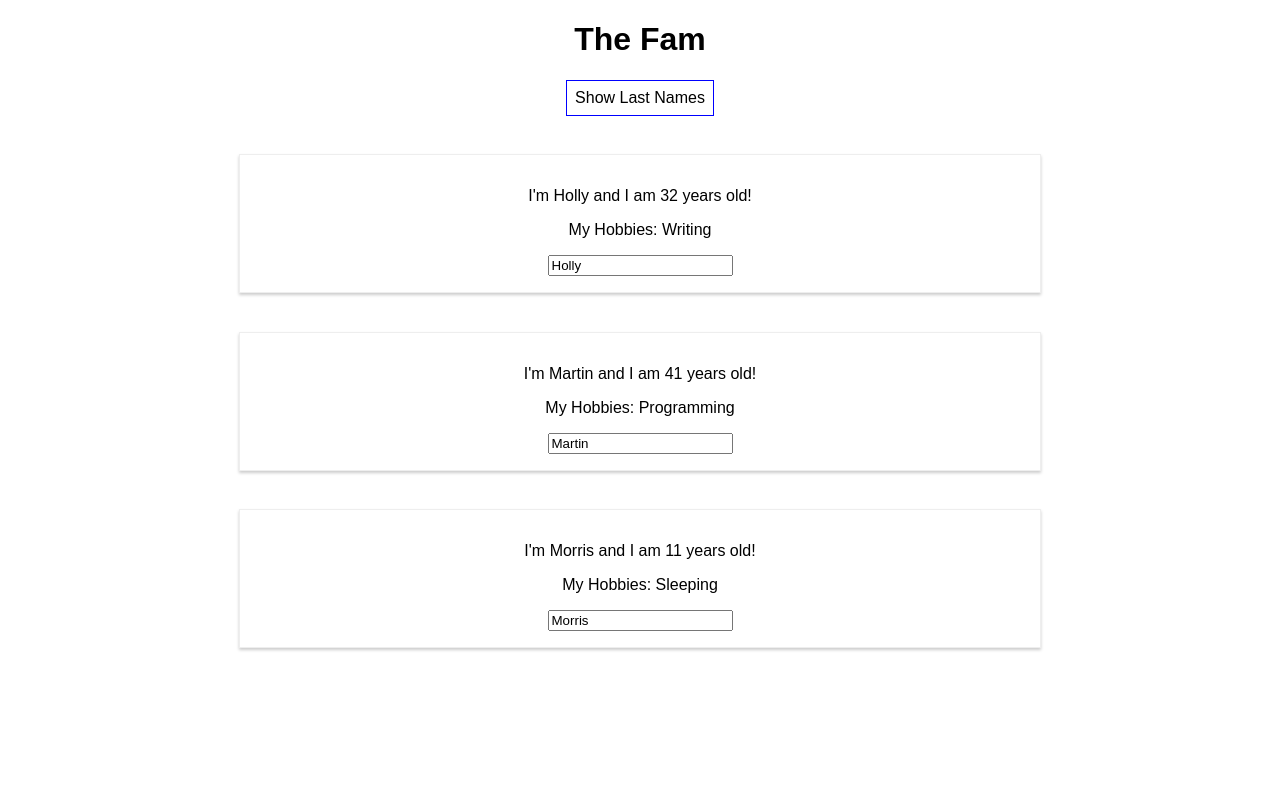
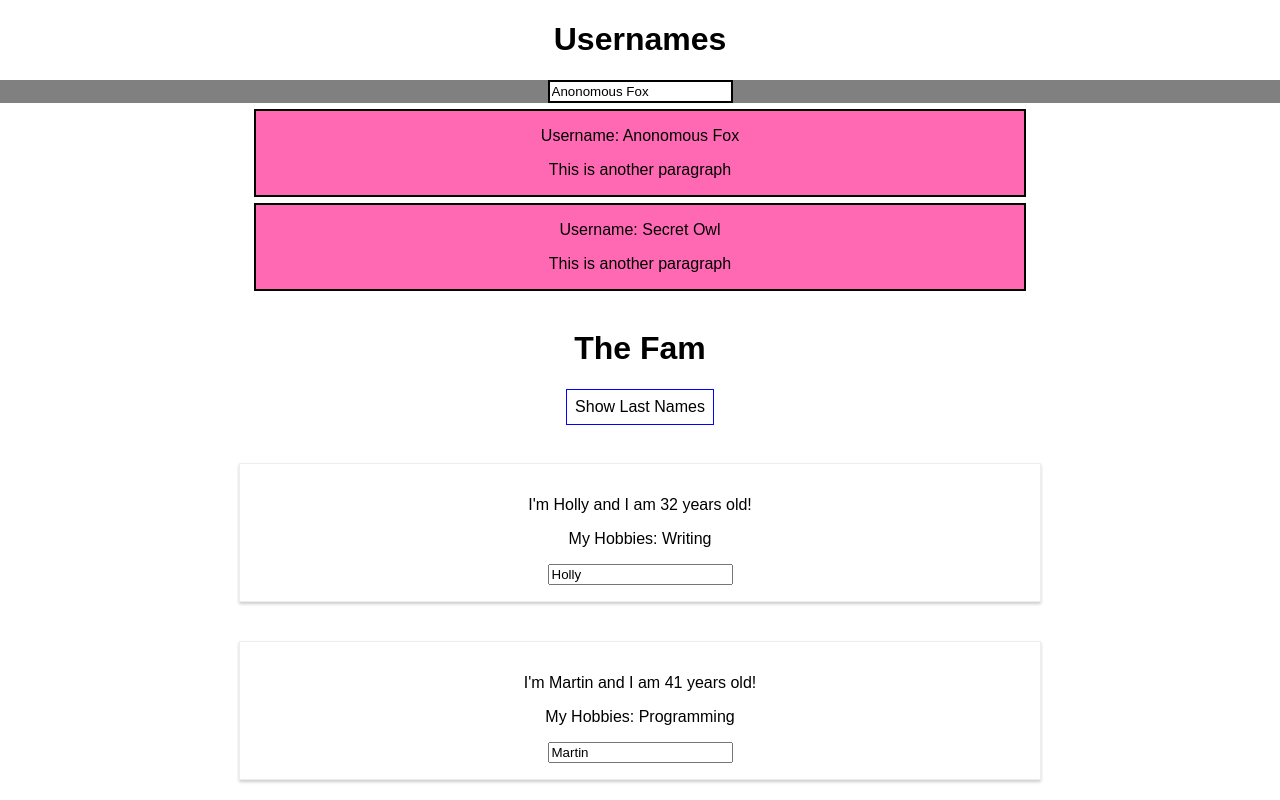
Before and after one commit to LittleBlue418/learning-react, a React (Create React App) app: page / in a window 1280 px wide. Shown: the top 800 px of the page. Built offline with nearby package versions, Linux system fonts and the light colour scheme.

Commit message:
Building own components challenge

```diff
--- a/src/App.js
+++ b/src/App.js
@@ -1,6 +1,8 @@
 import React, { Component } from 'react';
 import './App.css';
 import Person from './Person/Person';
+import UserInput from './UserInput/UserInput';
+import UserOutput from './UserOutput/UserOutput'
 
 class App extends Component {
   state = {
@@ -9,7 +11,11 @@ class App extends Component {
       { name: 'Martin', age: 41, hobbies: 'Programming' },
       { name: 'Morris', age: 11, hobbies: 'Sleeping' },
     ],
-    otherState: 'Some other value'
+    otherState: 'Some other value',
+    usernames: [
+      { username: 'Anonomous Fox'},
+      { username: 'Secret Owl'},
+    ]
   };
 
   switchNameHandler = (newName) => {
@@ -32,6 +38,15 @@ class App extends Component {
     });
   }
 
+  usernameChangeHandler = (event) => {
+    this.setState({
+      usernames: [
+        { username: event.target.value },
+        { username: 'Secret Owl'},
+      ]
+    })
+  }
+
   render () {
     const buttonStyle = {
       backgroundColor: 'white',
@@ -43,6 +58,17 @@ class App extends Component {
 
     return (
       <div className="App">
+        <h1>Usernames</h1>
+        <UserInput
+          username={this.state.usernames[0].username}
+          changed={this.usernameChangeHandler}/>
+        <UserOutput
+          username={this.state.usernames[0].username}/>
+        <UserOutput
+          username={this.state.usernames[1].username}/>
+
+        <br></br>
+
         <h1>The Fam</h1>
         <button
           style={buttonStyle}
--- /dev/null
+++ b/src/UserInput/UserInput.css
@@ -0,0 +1,3 @@
+.UserInput {
+    background-color: gray;
+}
--- /dev/null
+++ b/src/UserInput/UserInput.js
@@ -0,0 +1,17 @@
+import React from 'react';
+import './UserInput.css';
+
+const userInput = (props) => {
+  const style = {
+    border: '2px solid black',
+    padding: '2px'
+  };
+
+  return (
+    <div class="UserInput">
+      <input type="text" style={style} onChange={props.changed} value={props.username} />
+    </div>
+  )
+};
+
+export default userInput;
--- /dev/null
+++ b/src/UserOutput/UserOutput.css
@@ -0,0 +1,8 @@
+.UserOutput {
+    background-color: hotpink;
+    width: 60%;
+    margin: auto;
+    border: 2px solid black;
+    text-align: center;
+    margin-top: 6px;
+}
--- /dev/null
+++ b/src/UserOutput/UserOutput.js
@@ -0,0 +1,13 @@
+import React from 'react';
+import './UserOutput.css'
+
+const userOutput = (props) => {
+  return (
+    <div class="UserOutput">
+      <p>Username: {props.username}</p>
+      <p>This is another paragraph</p>
+    </div>
+  )
+};
+
+export default userOutput;
```
